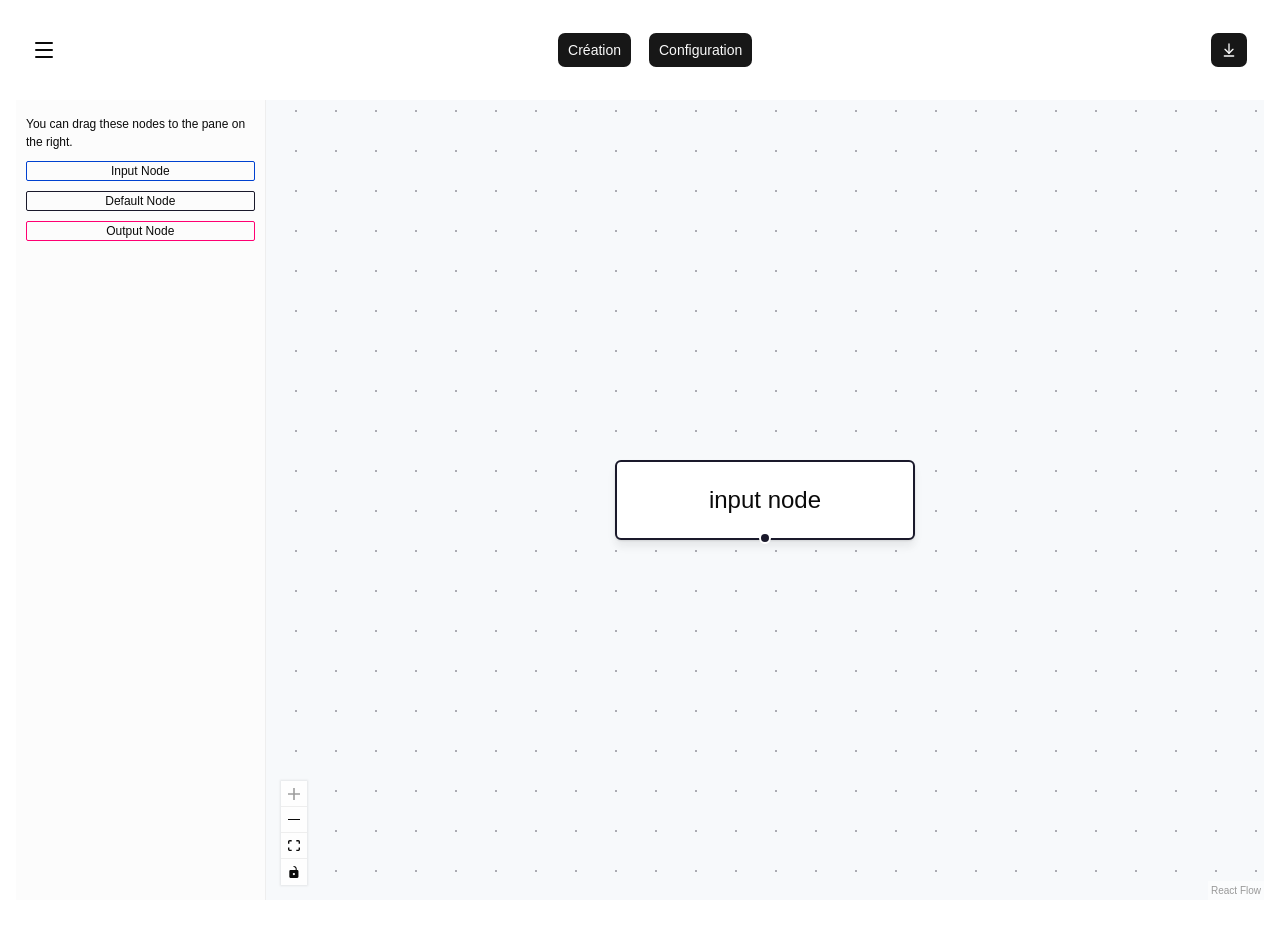
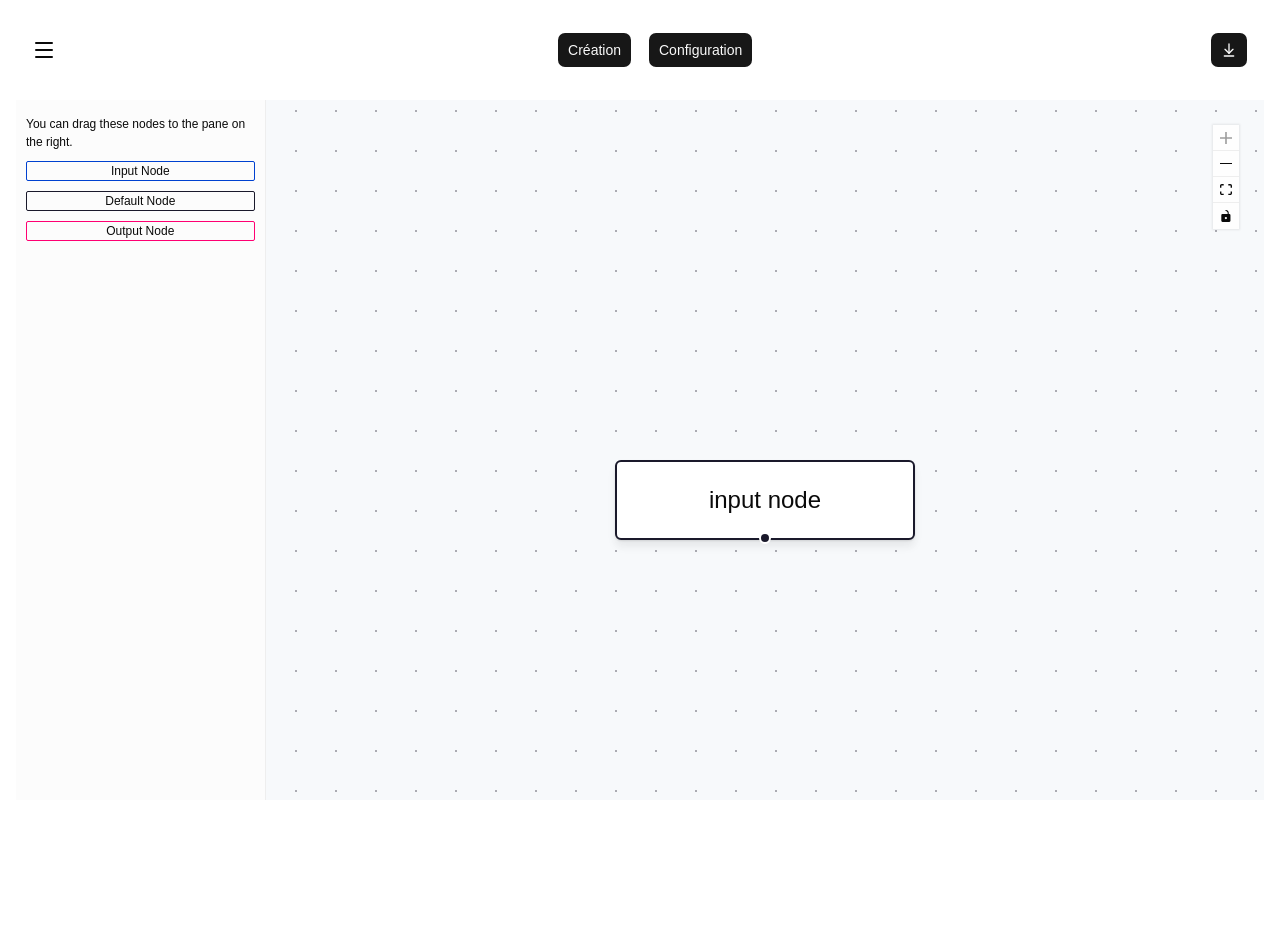
Before and after one commit to liticia222/Feature-model, a React app in the folder frontend/: page / in a window 1280 px wide. Shown: the top 932 px of the page. After the commit the page ends 800 px from the top, so only its background shows below. Built offline with nearby package versions, Linux system fonts and the light colour scheme; the HTML template or start-up script is replaced by a standard one.

Commit message:
Gestion du scroll de la fenêtre

```diff
--- a/frontend/src/App.css
+++ b/frontend/src/App.css
@@ -4,39 +4,46 @@
 @import "tw-animate-css";
 @import "@fontsource-variable/inter";
 
+/* Empêcher le scroll global */
 html,
 body {
   margin: 0;
   font-family: sans-serif;
   box-sizing: border-box;
-  height: 100%; /* important */
+  height: 100%;
+  overflow: hidden; /* déjà présent ✓ */
 }
 
 #app {
   width: 100vw;
   height: 100vh;
+  overflow: hidden; /* ajouter */
 }
 
-/* --- FIX PRINCIPAL --- */
-/* La zone ReactFlow doit avoir une hauteur explicite */
 .dndflow {
   display: flex;
   flex-direction: column;
-  height: 100vh; /* <-- essentiel */
+  height: 100vh;
+  overflow: hidden; /* déjà présent ✓ */
 }
 
 .dndflow .reactflow-wrapper {
   flex-grow: 1;
-  height: 100%; /* maintenant fonctionne car parent a une hauteur */
-  min-height: 0; /* évite les overflow flex */
+  height: 100%;
+  min-height: 0;
+  overflow: hidden; /* déjà présent ✓ */
+  max-height: 100%; /* ajouter */
 }
 
-/* --- Sidebar --- */
+/* Empêcher le scroll dans la sidebar aussi */
 .dndflow aside {
   border-right: 1px solid #eee;
   padding: 15px 10px;
   font-size: 12px;
   background: #fcfcfc;
+  overflow: hidden; /* déjà présent ✓ */
+  max-height: 100vh; /* ajouter */
+  box-sizing: border-box; /* ajouter */
 }
 
 .dndflow aside .description {
@@ -77,6 +84,19 @@ body {
     width: 20%;
     max-width: 250px;
   }
+}
+
+/* Forcer les contrôles ReactFlow dans la zone visible */
+.react-flow__controls {
+  bottom: auto !important;
+  right: 10px !important;
+  left: auto !important;
+  top: 10px !important;
+}
+
+.react-flow__panel {
+  max-height: calc(100vh - 20px);
+  overflow: hidden;
 }
 
 
--- a/frontend/src/App.jsx
+++ b/frontend/src/App.jsx
@@ -94,7 +94,7 @@ const DnDFlow = () => {
               onDragOver={onDragOver}
               fitView
             >
-              <Controls />
+              <Controls position="top-right" />
               <Background />
             </ReactFlow>
           </div>
```
